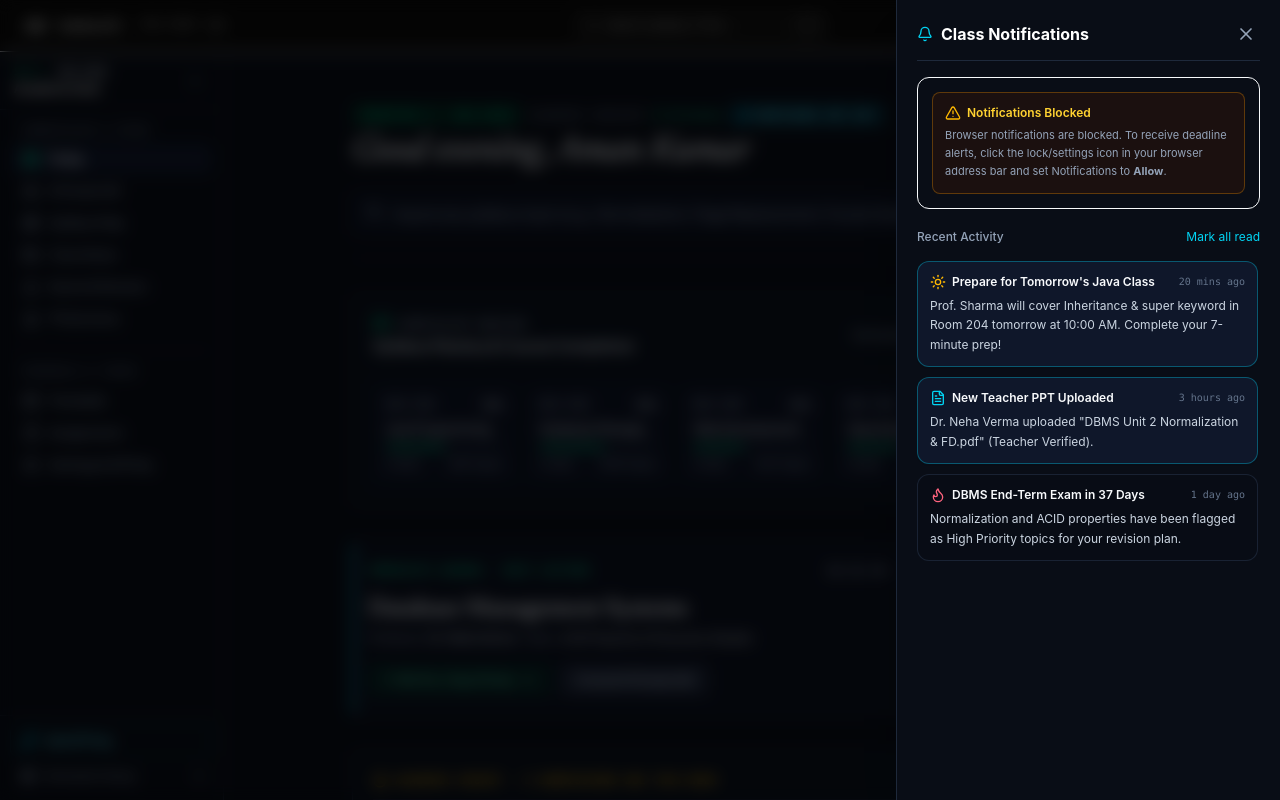
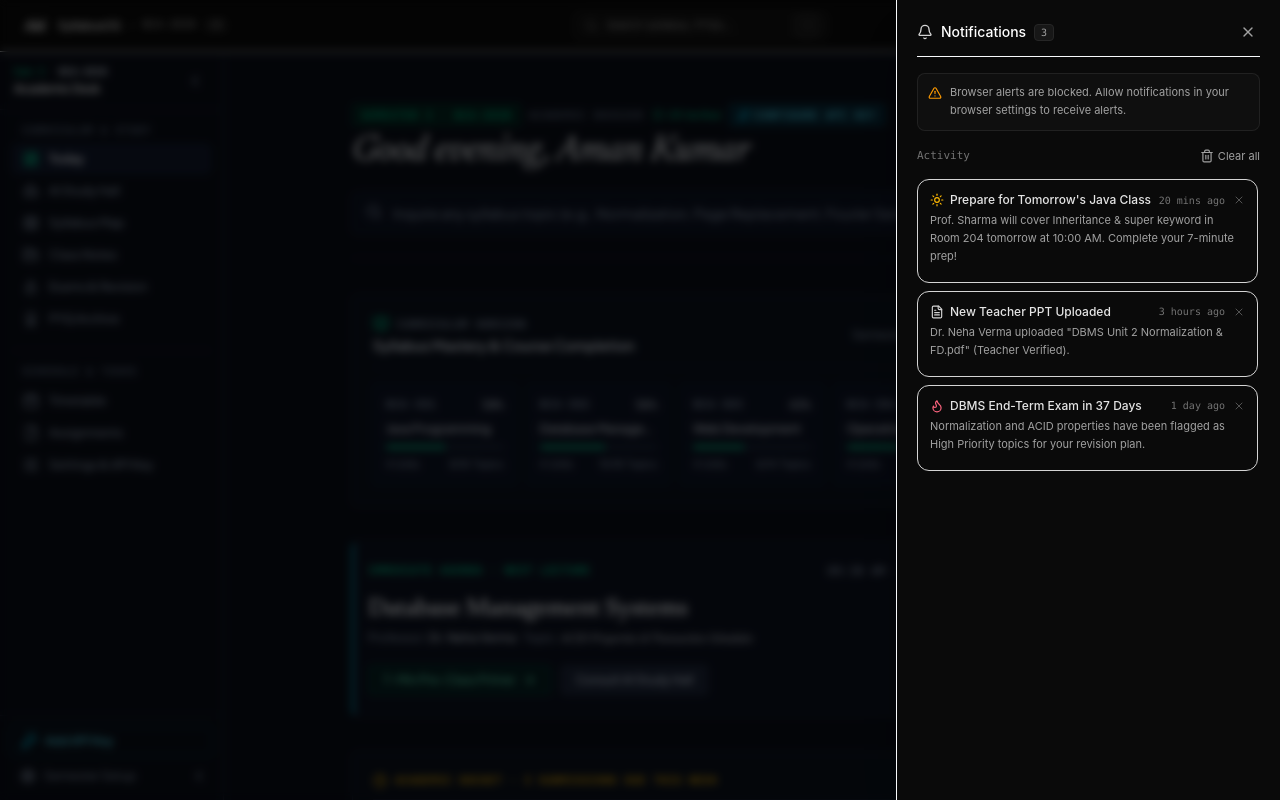
Before and after one commit to Aviatcode/M2029, a React (Vite) app: page / in a window 1280 px wide. Both pictures are taken after a click on the button 1187 px from the left and 25 px from the top of the page. Built offline with nearby package versions, Linux system fonts and the light colour scheme; no server answers; grey boxes are pictures that could not be loaded.

Commit message:
feat: add Clear All notifications button, individual dismiss, hide permission card when enabled, and auto-clear unread badge

```diff
--- a/src/App.tsx
+++ b/src/App.tsx
@@ -119,8 +119,49 @@ export default function App() {
   const [pyqs, setPyqs] = useState<HistoricalPYQ[]>(SEED_PYQS);
   const [exams, setExams] = useState<ExamDateSheetItem[]>(SEED_EXAMS);
   const [announcements, setAnnouncements] = useState<ClassAnnouncement[]>(SEED_ANNOUNCEMENTS);
-  const [notifications, setNotifications] = useState<AppNotification[]>(SEED_NOTIFICATIONS);
+  const [notifications, setNotifications] = useState<AppNotification[]>(() => {
+    try {
+      const saved = localStorage.getItem('syllabus_notifications');
+      if (saved) return JSON.parse(saved);
+    } catch {
+      // ignore
+    }
+    return SEED_NOTIFICATIONS;
+  });
   const [assignments, setAssignments] = useState<AcademicAssignment[]>(SEED_ASSIGNMENTS);
+
+  const handleMarkAllRead = () => {
+    setNotifications((prev) => {
+      const updated = prev.map((n) => ({ ...n, read: true }));
+      try {
+        localStorage.setItem('syllabus_notifications', JSON.stringify(updated));
+      } catch {
+        // ignore
+      }
+      return updated;
+    });
+  };
+
+  const handleClearAllNotifications = () => {
+    setNotifications([]);
+    try {
+      localStorage.setItem('syllabus_notifications', JSON.stringify([]));
+    } catch {
+      // ignore
+    }
+  };
+
+  const handleClearSingleNotification = (id: string) => {
+    setNotifications((prev) => {
+      const updated = prev.filter((n) => n.id !== id);
+      try {
+        localStorage.setItem('syllabus_notifications', JSON.stringify(updated));
+      } catch {
+        // ignore
+      }
+      return updated;
+    });
+  };
 
   // Modals & Drawers
   const [isTomorrowModalOpen, setIsTomorrowModalOpen] = useState(false);
@@ -374,7 +415,10 @@ export default function App() {
         currentUser={currentUser}
         onNavigateHome={() => setActiveTab('dashboard')}
         onOpenSearch={() => setIsSearchModalOpen(true)}
-        onOpenNotifications={() => setIsNotificationsOpen(true)}
+        onOpenNotifications={() => {
+          setIsNotificationsOpen(true);
+          handleMarkAllRead();
+        }}
         onOpenClassSetup={() => setIsSetupModalOpen(true)}
         onOpenAIKeyConfig={() => setIsAIKeyModalOpen(true)}
         onOpenLogin={() => setIsLoginModalOpen(true)}
@@ -620,9 +664,9 @@ export default function App() {
         isOpen={isNotificationsOpen}
         onClose={() => setIsNotificationsOpen(false)}
         notifications={notifications}
-        onMarkAllRead={() =>
-          setNotifications((prev) => prev.map((n) => ({ ...n, read: true })))
-        }
+        onMarkAllRead={handleMarkAllRead}
+        onClearAll={handleClearAllNotifications}
+        onClearNotification={handleClearSingleNotification}
         onActionClick={(url) => {
           setIsNotificationsOpen(false);
           if (url.includes('tomorrow')) setActiveTab('tomorrow');
--- a/src/components/NotificationDrawer.tsx
+++ b/src/components/NotificationDrawer.tsx
@@ -4,19 +4,18 @@ import {
   Bell,
   X,
   Check,
+  CheckCheck,
+  Trash2,
   Clock,
   Sun,
   FileText,
   Flame,
   ShieldCheck,
   AlertTriangle,
-  Send,
-  Volume2,
 } from 'lucide-react';
 import {
   getNotificationPermission,
   requestNotificationPermission,
-  sendBrowserNotification,
   NotificationPermissionState,
 } from '../utils/notificationService';
 
@@ -25,6 +24,8 @@ interface NotificationDrawerProps {
   onClose: () => void;
   notifications: AppNotification[];
   onMarkAllRead: () => void;
+  onClearAll: () => void;
+  onClearNotification: (id: string) => void;
   onActionClick: (url: string) => void;
 }
 
@@ -33,11 +34,12 @@ export const NotificationDrawer: React.FC<NotificationDrawerProps> = ({
   onClose,
   notifications,
   onMarkAllRead,
+  onClearAll,
+  onClearNotification,
   onActionClick,
 }) => {
   const [permission, setPermission] = useState<NotificationPermissionState>('default');
   const [isRequesting, setIsRequesting] = useState(false);
-  const [testSent, setTestSent] = useState(false);
 
   useEffect(() => {
     if (isOpen) {
@@ -54,149 +56,150 @@ export const NotificationDrawer: React.FC<NotificationDrawerProps> = ({
     setIsRequesting(false);
   };
 
-  const handleSendTestNotification = () => {
-    sendBrowserNotification('🎓 BCA-2028 Academic Alert', {
-      body: 'Test notification successful! You will receive live deadline alerts for your coursework and PPT schedules.',
-    });
-    setTestSent(true);
-    setTimeout(() => setTestSent(false), 3000);
-  };
-
   const getTypeIcon = (type: string) => {
     switch (type) {
       case 'prep_reminder':
-        return <Sun className="w-4 h-4 text-amber-400" />;
+        return <Sun className="w-3.5 h-3.5 text-amber-400" />;
       case 'material_uploaded':
-        return <FileText className="w-4 h-4 text-cyan-400" />;
+        return <FileText className="w-3.5 h-3.5 text-neutral-300" />;
       case 'exam_alert':
-        return <Flame className="w-4 h-4 text-rose-400" />;
+        return <Flame className="w-3.5 h-3.5 text-rose-400" />;
       case 'class_reminder':
-        return <Clock className="w-4 h-4 text-indigo-400" />;
+        return <Clock className="w-3.5 h-3.5 text-neutral-400" />;
       default:
-        return <Bell className="w-4 h-4 text-blue-400" />;
+        return <Bell className="w-3.5 h-3.5 text-neutral-400" />;
     }
   };
 
+  const hasUnread = notifications.some((n) => !n.read);
+
   return (
-    <div className="fixed inset-0 z-50 flex justify-end bg-black/60 backdrop-blur-sm animate-fade-in">
-      <div className="w-full max-w-sm h-full bg-slate-950 border-l border-slate-800 shadow-2xl flex flex-col p-5 space-y-4">
+    <div className="fixed inset-0 z-50 flex justify-end bg-black/60 backdrop-blur-xs animate-in fade-in duration-150">
+      <div className="w-full max-w-sm h-full bg-neutral-950 border-l border-neutral-850 shadow-2xl flex flex-col p-4 sm:p-5 space-y-4">
         {/* Header */}
-        <div className="flex items-center justify-between pb-3 border-b border-slate-800">
+        <div className="flex items-center justify-between pb-3 border-b border-neutral-850">
           <div className="flex items-center gap-2">
-            <Bell className="w-4 h-4 text-cyan-400" />
-            <h3 className="font-bold text-white text-base">Class Notifications</h3>
+            <Bell className="w-4 h-4 text-neutral-300" />
+            <h3 className="font-medium text-white text-sm">Notifications</h3>
+            {notifications.length > 0 && (
+              <span className="text-[10px] font-mono px-1.5 py-0.2 rounded bg-neutral-900 border border-neutral-800 text-neutral-400">
+                {notifications.length}
+              </span>
+            )}
           </div>
           <button
             onClick={onClose}
-            className="p-1 rounded-lg text-slate-400 hover:text-white transition cursor-pointer"
+            className="p-1 rounded-md text-neutral-400 hover:text-white hover:bg-neutral-900 transition cursor-pointer"
+            aria-label="Close"
           >
-            <X className="w-5 h-5" />
+            <X className="w-4 h-4" />
           </button>
         </div>
 
-        {/* 1. CLEAR NOTIFICATION PERMISSION CARD */}
-        <div className="rounded-xl border p-3.5 space-y-2.5 transition text-xs">
+        {/* 1. Push Notification Permission Card: Only shown if NOT yet granted */}
         {permission === 'default' && (
-            <div className="bg-gradient-to-r from-cyan-950/50 via-slate-900/60 to-blue-950/40 border border-cyan-500/30 p-3 rounded-lg space-y-2">
+          <div className="bg-neutral-900/60 border border-neutral-800 p-3 rounded-xl space-y-2 text-xs">
             <div className="flex items-start gap-2">
-                <Bell className="w-4 h-4 text-cyan-400 shrink-0 mt-0.5 animate-bounce" />
-                <div className="space-y-0.5">
-                  <h4 className="font-semibold text-slate-100">Enable Live Deadline Alerts</h4>
-                  <p className="text-[11px] text-slate-400 leading-relaxed">
-                    Get device notifications for tomorrow's assignments, CR seminar rosters, and class schedules.
+              <ShieldCheck className="w-4 h-4 text-neutral-300 shrink-0 mt-0.5" />
+              <div>
+                <h4 className="font-medium text-neutral-200">Enable Device Alerts</h4>
+                <p className="text-[11px] text-neutral-400 leading-relaxed mt-0.5">
+                  Get browser notifications for tomorrow's syllabus and assignment deadlines.
                 </p>
               </div>
             </div>
             <button
               onClick={handleRequestPermission}
               disabled={isRequesting}
-                className="w-full py-2 px-3 rounded-lg bg-cyan-600 hover:bg-cyan-500 text-white font-medium text-xs transition cursor-pointer shadow-sm flex items-center justify-center gap-1.5"
+              className="w-full py-1.5 px-3 rounded-lg bg-neutral-100 hover:bg-white text-neutral-950 font-medium text-xs transition cursor-pointer disabled:opacity-50"
             >
-                <ShieldCheck className="w-3.5 h-3.5" />
-                <span>{isRequesting ? 'Requesting Permission...' : 'Allow Push Notifications'}</span>
-              </button>
-            </div>
-          )}
-
-          {permission === 'granted' && (
-            <div className="bg-emerald-950/30 border border-emerald-500/30 p-3 rounded-lg space-y-2">
-              <div className="flex items-center justify-between">
-                <div className="flex items-center gap-1.5 text-emerald-400 font-semibold">
-                  <ShieldCheck className="w-4 h-4 text-emerald-400" />
-                  <span>Push Alerts: Active</span>
-                </div>
-                <span className="text-[10px] font-mono text-emerald-300 bg-emerald-950/80 px-2 py-0.5 rounded border border-emerald-500/30">
-                  Granted ✓
-                </span>
-              </div>
-              <p className="text-[11px] text-slate-400">
-                You will receive real-time notifications for assignment deadlines and CR broadcasts on this device.
-              </p>
-              <button
-                onClick={handleSendTestNotification}
-                className="w-full py-1.5 px-3 rounded-lg bg-slate-900 hover:bg-slate-800 border border-slate-700 text-slate-200 hover:text-white font-medium text-xs transition cursor-pointer flex items-center justify-center gap-1.5"
-              >
-                <Volume2 className="w-3.5 h-3.5 text-cyan-400" />
-                <span>{testSent ? '✓ Test Alert Dispatched!' : 'Send Test Notification'}</span>
+              {isRequesting ? 'Requesting...' : 'Enable Notifications'}
             </button>
           </div>
         )}
 
         {permission === 'denied' && (
-            <div className="bg-amber-950/30 border border-amber-500/30 p-3 rounded-lg space-y-1.5">
-              <div className="flex items-center gap-1.5 text-amber-300 font-semibold">
-                <AlertTriangle className="w-4 h-4 text-amber-400 shrink-0" />
-                <span>Notifications Blocked</span>
-              </div>
-              <p className="text-[11px] text-slate-400 leading-relaxed">
-                Browser notifications are blocked. To receive deadline alerts, click the lock/settings icon in your browser address bar and set Notifications to <strong>Allow</strong>.
-              </p>
+          <div className="bg-neutral-900/40 border border-neutral-800/80 p-2.5 rounded-lg text-xs flex items-start gap-2 text-neutral-400">
+            <AlertTriangle className="w-3.5 h-3.5 text-amber-500 shrink-0 mt-0.5" />
+            <span className="text-[11px] leading-relaxed">
+              Browser alerts are blocked. Allow notifications in your browser settings to receive alerts.
+            </span>
           </div>
         )}
 
-          {permission === 'unsupported' && (
-            <div className="bg-slate-900/40 border border-slate-800 p-2.5 rounded-lg text-slate-400 text-[11px]">
-              System notifications are not supported in this browser environment.
+        {/* 2. Action Toolbar: Clear All & Mark All Read */}
+        {notifications.length > 0 && (
+          <div className="flex items-center justify-between text-xs pt-0.5">
+            <span className="text-neutral-500 text-[11px] font-mono">Activity</span>
+            <div className="flex items-center gap-3">
+              {hasUnread && (
+                <button
+                  type="button"
+                  onClick={onMarkAllRead}
+                  className="flex items-center gap-1 text-[11px] text-neutral-400 hover:text-neutral-200 transition cursor-pointer"
+                >
+                  <CheckCheck className="w-3.5 h-3.5 text-neutral-400" />
+                  <span>Mark read</span>
+                </button>
+              )}
+              <button
+                type="button"
+                onClick={onClearAll}
+                className="flex items-center gap-1 text-[11px] text-neutral-400 hover:text-rose-400 transition cursor-pointer"
+                title="Clear all notifications"
+              >
+                <Trash2 className="w-3.5 h-3.5" />
+                <span>Clear all</span>
+              </button>
+            </div>
           </div>
         )}
+
+        {/* 3. Notifications List */}
+        <div className="flex-1 overflow-y-auto space-y-2 pr-0.5">
+          {notifications.length === 0 ? (
+            <div className="py-16 text-center space-y-2">
+              <div className="w-8 h-8 rounded-full bg-neutral-900 border border-neutral-800 flex items-center justify-center mx-auto text-neutral-500">
+                <Check className="w-4 h-4 text-neutral-400" />
               </div>
-
-        {/* Action bar */}
-        <div className="flex items-center justify-between text-xs pt-1">
-          <span className="text-slate-400 font-medium">Recent Activity</span>
-          <button
-            onClick={onMarkAllRead}
-            className="text-cyan-400 hover:underline cursor-pointer text-xs"
-          >
-            Mark all read
-          </button>
-        </div>
-
-        {/* Notifications List */}
-        <div className="flex-1 overflow-y-auto space-y-2.5 pr-0.5">
-          {notifications.length === 0 ? (
-            <div className="py-12 text-center text-xs text-slate-500">
-              No new notifications.
+              <p className="text-xs text-neutral-400 font-medium">All caught up</p>
+              <p className="text-[11px] text-neutral-500">No active notifications</p>
             </div>
           ) : (
             notifications.map((n) => (
               <div
                 key={n.id}
                 onClick={() => n.actionUrl && onActionClick(n.actionUrl)}
-                className={`p-3 rounded-xl border transition cursor-pointer space-y-1.5 ${
+                className={`p-3 rounded-xl border transition cursor-pointer space-y-1 relative group ${
                   !n.read
-                    ? 'bg-slate-900 border-cyan-500/40 shadow-xs'
-                    : 'bg-slate-950/70 border-slate-800/80 hover:border-slate-700'
+                    ? 'bg-neutral-900/70 border-neutral-750 text-neutral-100'
+                    : 'bg-neutral-950/40 border-neutral-850/80 hover:border-neutral-750 text-neutral-300'
                 }`}
               >
-                <div className="flex items-center justify-between text-xs">
-                  <div className="flex items-center gap-1.5 font-semibold text-slate-100 truncate pr-2">
+                <div className="flex items-center justify-between text-xs pr-5">
+                  <div className="flex items-center gap-1.5 font-medium text-neutral-200 truncate">
                     {getTypeIcon(n.type)}
                     <span className="truncate">{n.title}</span>
                   </div>
-                  <span className="text-[10px] text-slate-500 shrink-0 font-mono">{n.time}</span>
+                  <span className="text-[10px] text-neutral-500 font-mono shrink-0 ml-1">
+                    {n.time}
+                  </span>
                 </div>
-                <p className="text-xs text-slate-300 leading-relaxed font-sans">{n.message}</p>
+                <p className="text-[11px] text-neutral-400 leading-relaxed font-sans">{n.message}</p>
+
+                {/* Dismiss single notification button */}
+                <button
+                  type="button"
+                  onClick={(e) => {
+                    e.stopPropagation();
+                    onClearNotification(n.id);
+                  }}
+                  className="absolute top-2.5 right-2 p-1 rounded-md text-neutral-500 hover:text-neutral-200 hover:bg-neutral-800 transition cursor-pointer opacity-70 group-hover:opacity-100"
+                  title="Dismiss notification"
+                  aria-label="Dismiss"
+                >
+                  <X className="w-3 h-3" />
+                </button>
               </div>
             ))
           )}
```
Lines whose indentation alone changed are shown as unchanged.
